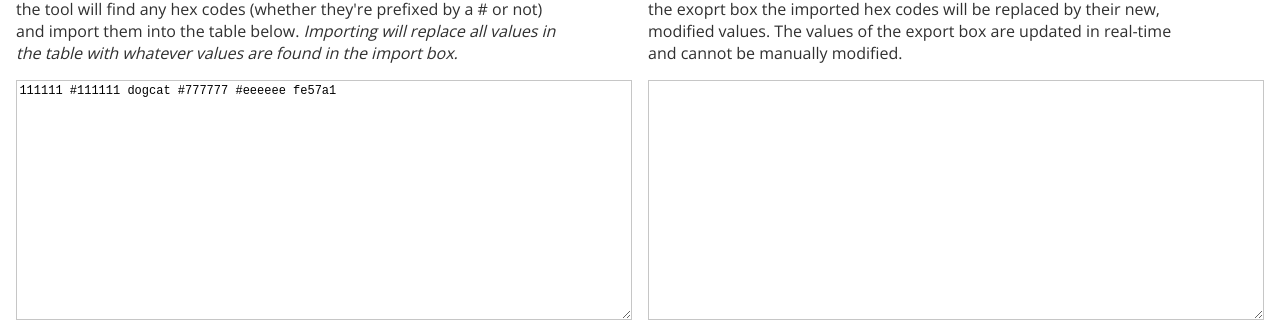
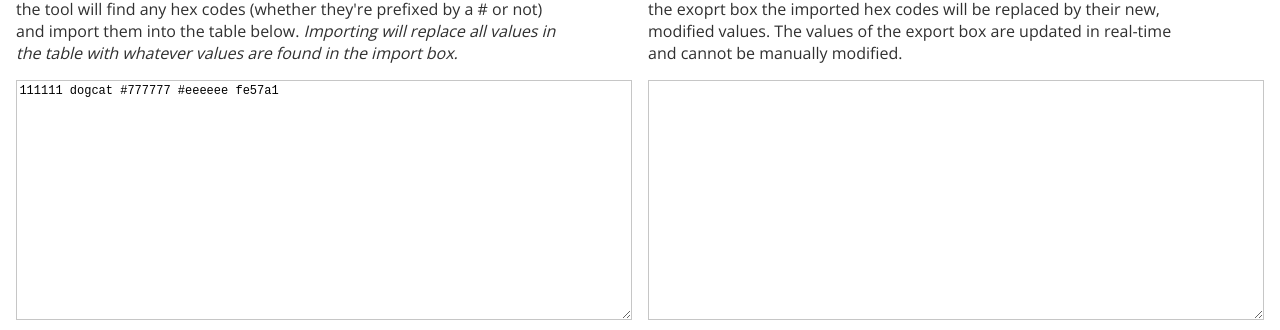
Before and after one commit to jeffhiltz/farbe5000, a Svelte app: page / in a window 1280 px wide. Shown: the part 457-787 px from the top of the page. Built offline with nearby package versions, Linux system fonts and the light colour scheme.

Commit message:
change default import string

```diff
--- a/src/Importer.svelte
+++ b/src/Importer.svelte
@@ -3,7 +3,7 @@
   import { importText } from './text.js'
   import convert from 'color-convert'
 
-  let raw = '111111 #111111 dogcat #777777 #eeeeee fe57a1'
+  let raw = '111111 dogcat #777777 #eeeeee fe57a1'
 
   function darkestColor(values) {
     return values.reduce((darkest, current) => current.value[0] < darkest[0] ? current.value : darkest , [101, 0, 0])
```
